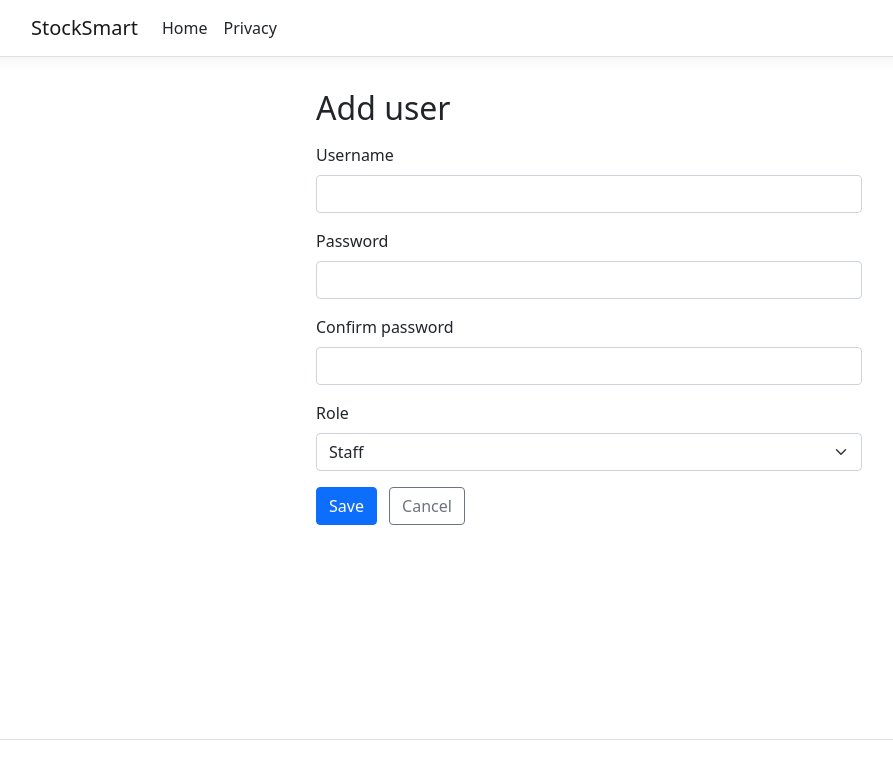
After one commit to Jarrod607/StockSmart, an ASP.NET Core app: page /Users/Create in a window 1280 px wide. The commit adds this page. Shown: the top 760 px of the page, without its empty margins (51-944 px from the left). Run offline with ASP.NET Core 8, Linux system fonts and the light colour scheme; style sheets or scripts are compiled from the project's sources; the project's own start-up code is not run, and a stand-in starts its controllers and pages.

Commit message:
Add user page with validation, duplicate check and password hashing

```diff
--- /dev/null
+++ b/Pages/Users/Create.cshtml
@@ -0,0 +1,49 @@
+@page
+@model StockSmart.Pages.Users.CreateModel
+@{
+    ViewData["Title"] = "Add user";
+}
+
+<div class="row justify-content-center">
+    <div class="col-md-6">
+        <h2 class="mt-3 mb-3">Add user</h2>
+
+        @if (!string.IsNullOrEmpty(Model.ErrorMessage))
+        {
+            <div class="alert alert-danger" role="alert">@Model.ErrorMessage</div>
+        }
+
+        <form method="post">
+            <div class="mb-3">
+                <label asp-for="Input.Username" class="form-label"></label>
+                <input asp-for="Input.Username" class="form-control" autocomplete="off" />
+                <span asp-validation-for="Input.Username" class="text-danger"></span>
+            </div>
+
+            <div class="mb-3">
+                <label asp-for="Input.Password" class="form-label"></label>
+                <input asp-for="Input.Password" class="form-control" autocomplete="new-password" />
+                <span asp-validation-for="Input.Password" class="text-danger"></span>
+            </div>
+
+            <div class="mb-3">
+                <label asp-for="Input.ConfirmPassword" class="form-label"></label>
+                <input asp-for="Input.ConfirmPassword" class="form-control" autocomplete="new-password" />
+                <span asp-validation-for="Input.ConfirmPassword" class="text-danger"></span>
+            </div>
+
+            <div class="mb-3">
+                <label asp-for="Input.Role" class="form-label"></label>
+                <select asp-for="Input.Role" asp-items="Model.RoleOptions" class="form-select"></select>
+                <span asp-validation-for="Input.Role" class="text-danger"></span>
+            </div>
+
+            <button type="submit" class="btn btn-primary">Save</button>
+                        <a asp-page="/Users/Index" class="btn btn-outline-secondary ms-2">Cancel</a>
+        </form>
+    </div>
+</div>
+
+@section Scripts {
+    <partial name="_ValidationScriptsPartial" />
+}
--- /dev/null
+++ b/Pages/Users/Create.cshtml.cs
@@ -0,0 +1,98 @@
+using System.ComponentModel.DataAnnotations;
+using Microsoft.AspNetCore.Mvc;
+using Microsoft.AspNetCore.Mvc.RazorPages;
+using Microsoft.AspNetCore.Mvc.Rendering;
+using StockSmart.Exceptions;
+using StockSmart.Models;
+using StockSmart.Repositories;
+using StockSmart.Security;
+
+namespace StockSmart.Pages.Users;
+
+/// <summary>
+/// Lets the Manager add a new user (FR1.3).
+/// The password is hashed before it reaches the database; the plain password is never stored (NFR1).
+/// </summary>
+public class CreateModel : PageModel
+{
+    private static readonly string[] AllowedRoles = { UserRoles.Staff, UserRoles.Manager, UserRoles.Owner };
+
+    private readonly UserRepository _users;
+    private readonly ILogger<CreateModel> _logger;
+
+    public CreateModel(UserRepository users, ILogger<CreateModel> logger)
+    {
+        _users = users;
+        _logger = logger;
+    }
+
+    [BindProperty]
+    public InputModel Input { get; set; } = new();
+
+    public string? ErrorMessage { get; private set; }
+
+    public SelectList RoleOptions { get; } = new(AllowedRoles);
+
+    public class InputModel
+    {
+        [Required(ErrorMessage = "Enter a username.")]
+        [StringLength(50, MinimumLength = 3, ErrorMessage = "The username must be 3 to 50 characters.")]
+        [RegularExpression(@"^[A-Za-z0-9._]+$", ErrorMessage = "Use only letters, numbers, dots and underscores.")]
+        public string Username { get; set; } = string.Empty;
+
+        [Required(ErrorMessage = "Enter a password.")]
+        [StringLength(100, MinimumLength = 8, ErrorMessage = "The password must be at least 8 characters.")]
+        [RegularExpression(@"^(?=.*[A-Za-z])(?=.*\d).+$", ErrorMessage = "The password must contain at least one letter and one number.")]
+        [DataType(DataType.Password)]
+        public string Password { get; set; } = string.Empty;
+
+        [Required(ErrorMessage = "Confirm the password.")]
+        [Compare(nameof(Password), ErrorMessage = "The passwords do not match.")]
+        [DataType(DataType.Password)]
+        [Display(Name = "Confirm password")]
+        public string ConfirmPassword { get; set; } = string.Empty;
+
+        [Required(ErrorMessage = "Choose a role.")]
+        public string Role { get; set; } = UserRoles.Staff;
+    }
+
+    public void OnGet()
+    {
+    }
+
+    public async Task<IActionResult> OnPostAsync()
+    {
+        // The browser checks the form first; these checks run again on the server.
+        if (!AllowedRoles.Contains(Input.Role))
+            ModelState.AddModelError("Input.Role", "Choose a valid role.");
+
+        if (!ModelState.IsValid)
+            return Page();
+
+        string username = Input.Username.Trim();
+
+        try
+        {
+            if (await _users.UsernameExistsAsync(username))
+            {
+                ModelState.AddModelError("Input.Username", "That username is already taken.");
+                return Page();
+            }
+
+            string hash = PasswordHasher.Hash(Input.Password);
+            int newId = await _users.AddAsync(username, hash, Input.Role);
+
+            _logger.LogInformation("Manager '{Manager}' added user '{Username}' ({Role}) with ID {UserId}.",
+                User.Identity?.Name, username, Input.Role, newId);
+
+            TempData["StatusMessage"] = $"User '{username}' was added as {Input.Role}.";
+            return RedirectToPage("Index");
+        }
+        catch (DatabaseException ex)
+        {
+            _logger.LogError(ex, "Could not add user '{Username}'.", username);
+            ErrorMessage = "Cannot connect to the database. Please try again later.";
+            return Page();
+        }
+    }
+}
--- a/Pages/Users/Index.cshtml
+++ b/Pages/Users/Index.cshtml
@@ -4,7 +4,10 @@
     ViewData["Title"] = "Users";
 }
 
-<h2 class="mt-3 mb-3">Users</h2>
+<div class="d-flex justify-content-between align-items-center mt-3 mb-3">
+    <h2 class="mb-0">Users</h2>
+    <a asp-page="/Users/Create" class="btn btn-primary">Add user</a>
+</div>
 
 @if (!string.IsNullOrEmpty(Model.StatusMessage))
 {
```
Also changed, not shown: Evidence of Build/S13_user_added.png (added), Evidence of Build/S13a_add_user_required.png (added), Evidence of Build/S13b_duplicate_username.png (added).
